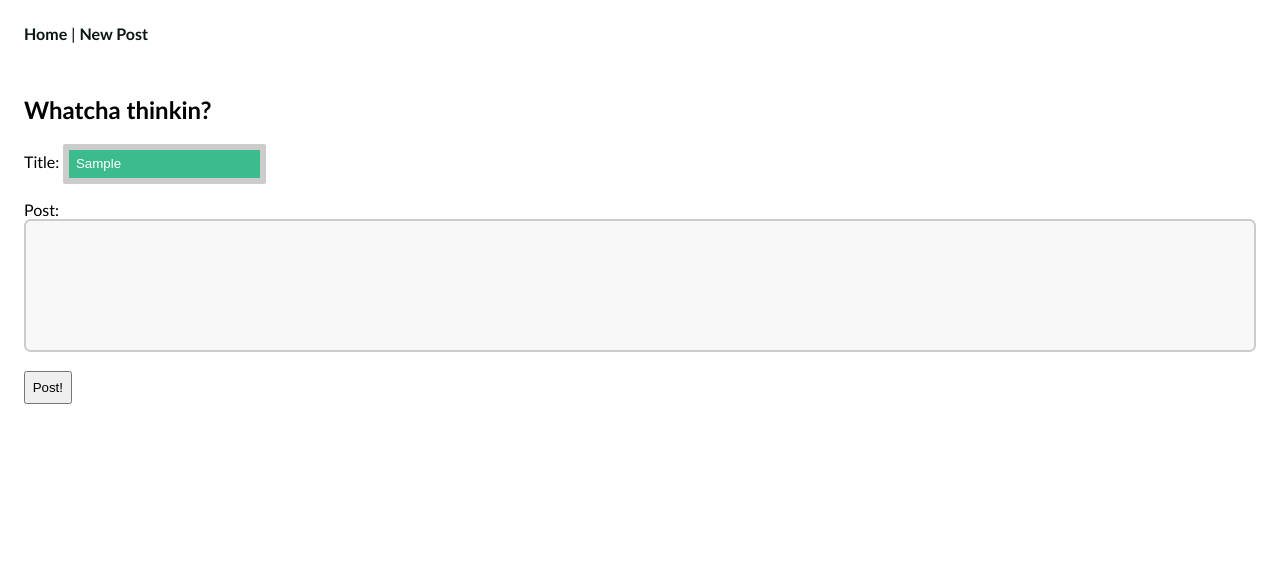
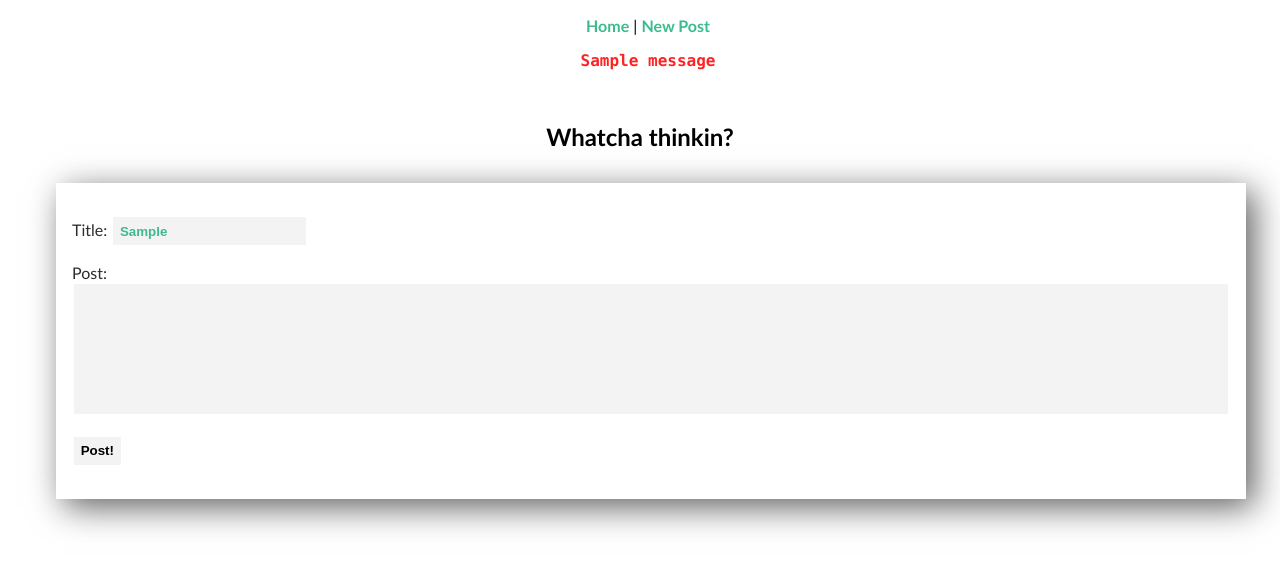
Before and after one commit to mrkish/blogz, a Flask app: template templates/newpost.html in a window 1280 px wide. Shown: the top 570 px of the page. Run offline with Flask 2, Linux system fonts and the light colour scheme; the template is opened without the code that fills it: most values are stand-ins (such as "Sample title", 1, 10 or a date in 2020); one stand-in notice (Sample message) is shown.

Commit message:
Finished messing with CSS. Done with project.

```diff
--- a/static/styles/style.css
+++ b/static/styles/style.css
@@ -3,7 +3,13 @@ body {
 }
 
 a, a:visited {
-    color: #0a1612;
+    color: #3CBC8D;
+    text-decoration: none;
+    font-weight: 700;
+}
+
+a:hover {
+    color: #313131;
     text-decoration: none;
     font-weight: 700;
 }
@@ -12,60 +18,77 @@ input {
     padding: 0.5em;
 }
 
+input[type=text] {
+    font-weight: 700;
+    color: #3CBC8D;
+    box-sizing: content-box;
+    border: 0.15em solid #ffffff;
+    border-radius: 0.15em;
+    background-color: #f3f3f3;
+}
+
+input[type=submit] {
+    font-weight: 700;
+    box-sizing: content-box;
+    border: 0.15em solid #ffffff;
+    border-radius: 0.15em;
+    background-color: #f3f3f3;
+}
+
+input[type=submit]:hover {
+    color: #3CBC8D;
+}
+
 textarea {
+    font-family: Calibri, sans-serif;
     padding: 0.5em;
     width: 100%;
     height: 10em;
     padding: 2em 2em;
     box-sizing: border-box;
-    border: 0.15em solid #ccc;
-    border-radius: 0.5em;
-    background-color: #f8f8f8;
+    border: 0.15em solid #ffffff;
+    border-radius: 0.15em;
+    background-color: #f3f3f3;
     resize: none;
 }
 
-a:hover {
-    color: #797979;
-    text-decoration: none;
-    font-weight: 700;
-}
-
-input[type=text] {
-    background-color: #3CBC8D;
-    color: white;
-    box-sizing: border-box;
-    border: 0.5em solid #ccc;
-    border-radius: 0.15em;
+#landing_title {
+    text-align: center;
 }
 
 .dateTime{
-    font-weight: 700;
-    padding: 1.5em;
+    font-weight: 400;
+    font-size: 0.75em;
+    font-family: Arial, Helvetica, sans-serif;
+}
+
+.post_item {
+    background-color: #ffffffb6;
+    color: #2c2c2c;
+    box-shadow: 0.5em 0.5em 2em 0 #5f5f5f;
+    align-self: center;
+    padding: 1em;
+    width: 94%;
+    margin: 2em;
+}
+
+#error {
+    color: #ff2222;
+    font-weight: 900;
+    font-family: Consolas, 'Segoe UI', Tahoma, Geneva, Verdana, sans-serif;
+}
+
+.body_content {
+    background: #ffffff52;
+    padding: 1em;
+    align-content: center;
+    display: block;
 }
 
 .nav {
-    display: inline-block;
+    display: block;
     margin-bottom: 1em;
     margin-top: 1em;
     margin-left: 1em;
-    width: 50%;
+    text-align: center;
 }
-
-.post_item {
-    margin-left: 3em;
-    margin-right: 3em;
-}
-
-.post_body{
-    margin-left: 3em;
-    margin-right: 3em;
-}
-
-.error {
-    color: red;
-}
-
-.body_content {
-    padding: 1em;
-    align-content: center;
-}
--- a/templates/base.html
+++ b/templates/base.html
@@ -7,6 +7,11 @@
 <body>
     <div class='nav'>
         <a href='/blog'>Home</a>  |  <a href='/newpost'>New Post</a>
+         {% with messages = get_flashed_messages() %}
+            {% for message in messages %}
+            <p id='error'>{{message}}</p>
+            {% endfor %}
+        {% endwith %}
     </div>
     <div class='body_content'>
         {% block content %}
--- a/templates/newpost.html
+++ b/templates/newpost.html
@@ -1,15 +1,23 @@
 {% extends 'base.html' %}
 {% block content %}
-    <h2>Whatcha thinkin?</h2>
-    <div class='post-body'>
+    <h2 id='landing_title'>Whatcha thinkin?</h2>
+    <div class='post_item'>
         <form method='post'>
-        <p><label class='post_title'>Title: <input type='text' name='title' value={{title}}></label></p>
+        <p>
+            <label id='post_title_field'>Title:
+                <input type='text' name='title' value={{title}}>
+            </label>
+        </p>
              {% if no_title_message %}
-            <p class='error'>{{no_title_message}}</p>
+            <p id='error'>{{no_title_message}}</p>
             {% endif%}
-        <p><label class='text_input'>Post: <textarea name='body' value={{body}}></textarea></label></p>
+        <p>
+            <label id='text_input_field'>Post:
+                <textarea name='body' value={{body}}></textarea>
+            </label>
+        </p>
              {% if no_body_message %}
-             <p class='error'>{{no_body_message}}</p>
+             <p id='error'>{{no_body_message}}</p>
              {% endif%}
         <p><input type='submit' value='Post!'/></p>
         </form>
```
Also changed, not shown: templates/blog.html (+8 -10 lines).
